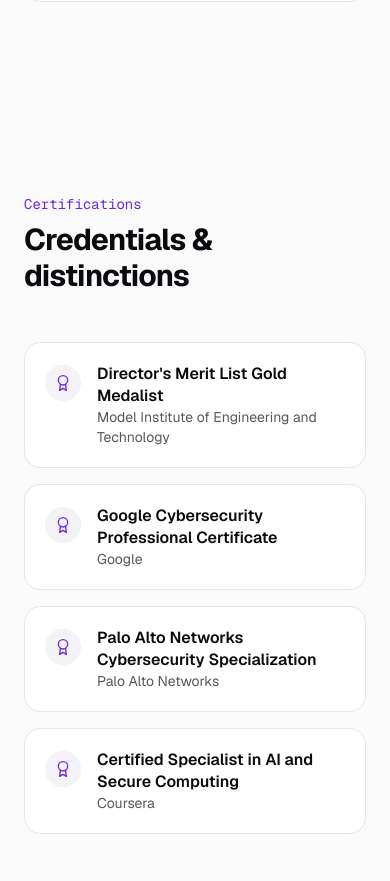
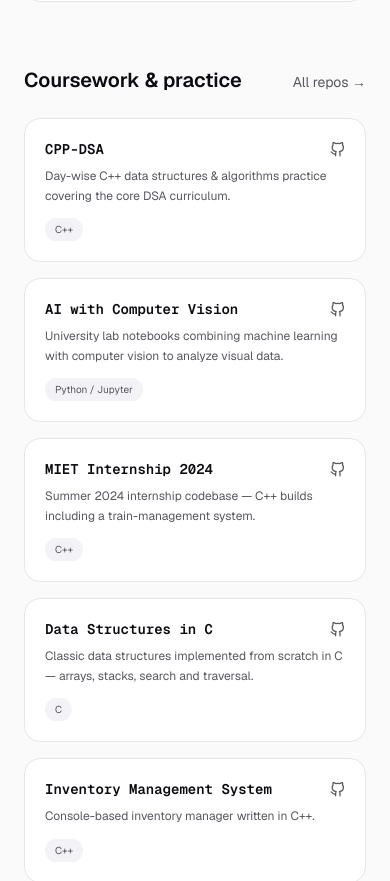
Before and after one commit to AryanAngral/portfolio, a Next.js app: page / in a window 390 px wide. Shown: the part 5647-6528 px from the top of the page. Built offline with nearby package versions, Linux system fonts and the light colour scheme; no server answers.

Commit message:
Add coursework & practice repos section to projects

```diff
--- a/src/components/Projects.tsx
+++ b/src/components/Projects.tsx
@@ -2,7 +2,7 @@
 import Reveal from "./Reveal";
 import SectionHeading from "./SectionHeading";
 import SpotlightCard from "./SpotlightCard";
-import { projects } from "@/lib/data";
+import { courseworkRepos, profile, projects } from "@/lib/data";
 
 export default function Projects() {
   return (
@@ -67,6 +67,44 @@
           </Reveal>
         ))}
       </div>
+
+      <Reveal className="mt-16">
+        <div className="flex items-baseline justify-between gap-4">
+          <h3 className="text-xl font-semibold">Coursework & practice</h3>
+          <a
+            href={profile.github}
+            target="_blank"
+            rel="noreferrer"
+            className="text-sm text-muted transition-colors hover:text-accent"
+          >
+            All repos →
+          </a>
+        </div>
+      </Reveal>
+
+      <div className="mt-6 grid gap-4 sm:grid-cols-2 lg:grid-cols-3">
+        {courseworkRepos.map((repo, i) => (
+          <Reveal key={repo.name} delay={i * 0.05} className="h-full">
+            <a
+              href={repo.repo}
+              target="_blank"
+              rel="noreferrer"
+              className="group/repo flex h-full flex-col rounded-2xl border border-border bg-surface p-5 transition-all duration-300 hover:-translate-y-0.5 hover:border-accent"
+            >
+              <div className="flex items-center justify-between gap-2">
+                <p className="font-mono text-sm font-semibold transition-colors group-hover/repo:text-accent">
+                  {repo.name}
+                </p>
+                <FiGithub size={15} className="shrink-0 text-muted" />
+              </div>
+              <p className="mt-2 flex-1 text-xs leading-relaxed text-muted">{repo.description}</p>
+              <span className="mt-3 w-fit rounded-full bg-surface-2 px-2.5 py-1 text-[10px] text-muted">
+                {repo.tech}
+              </span>
+            </a>
+          </Reveal>
+        ))}
+      </div>
     </section>
   );
 }
--- a/src/lib/data.ts
+++ b/src/lib/data.ts
@@ -169,6 +169,52 @@
   },
 ];
 
+export type CourseworkRepo = {
+  name: string;
+  description: string;
+  tech: string;
+  repo: string;
+};
+
+export const courseworkRepos: CourseworkRepo[] = [
+  {
+    name: "CPP-DSA",
+    description: "Day-wise C++ data structures & algorithms practice covering the core DSA curriculum.",
+    tech: "C++",
+    repo: "https://github.com/AryanAngral/CPP-DSA",
+  },
+  {
+    name: "AI with Computer Vision",
+    description: "University lab notebooks combining machine learning with computer vision to analyze visual data.",
+    tech: "Python / Jupyter",
+    repo: "https://github.com/AryanAngral/COM-611-AI-with-Computer-Vision",
+  },
+  {
+    name: "MIET Internship 2024",
+    description: "Summer 2024 internship codebase — C++ builds including a train-management system.",
+    tech: "C++",
+    repo: "https://github.com/AryanAngral/INTERNSHIP-JULY-2024-MIET",
+  },
+  {
+    name: "Data Structures in C",
+    description: "Classic data structures implemented from scratch in C — arrays, stacks, search and traversal.",
+    tech: "C",
+    repo: "https://github.com/AryanAngral/DATA-STRUCTURE-USING-C",
+  },
+  {
+    name: "Inventory Management System",
+    description: "Console-based inventory manager written in C++.",
+    tech: "C++",
+    repo: "https://github.com/AryanAngral/Inventory-Management-System",
+  },
+  {
+    name: "Phone Book Management System",
+    description: "Console phone book with add, search and delete operations in C++.",
+    tech: "C++",
+    repo: "https://github.com/AryanAngral/Phone-book-management-system",
+  },
+];
+
 export type Certification = {
   title: string;
   issuer: string;
```
